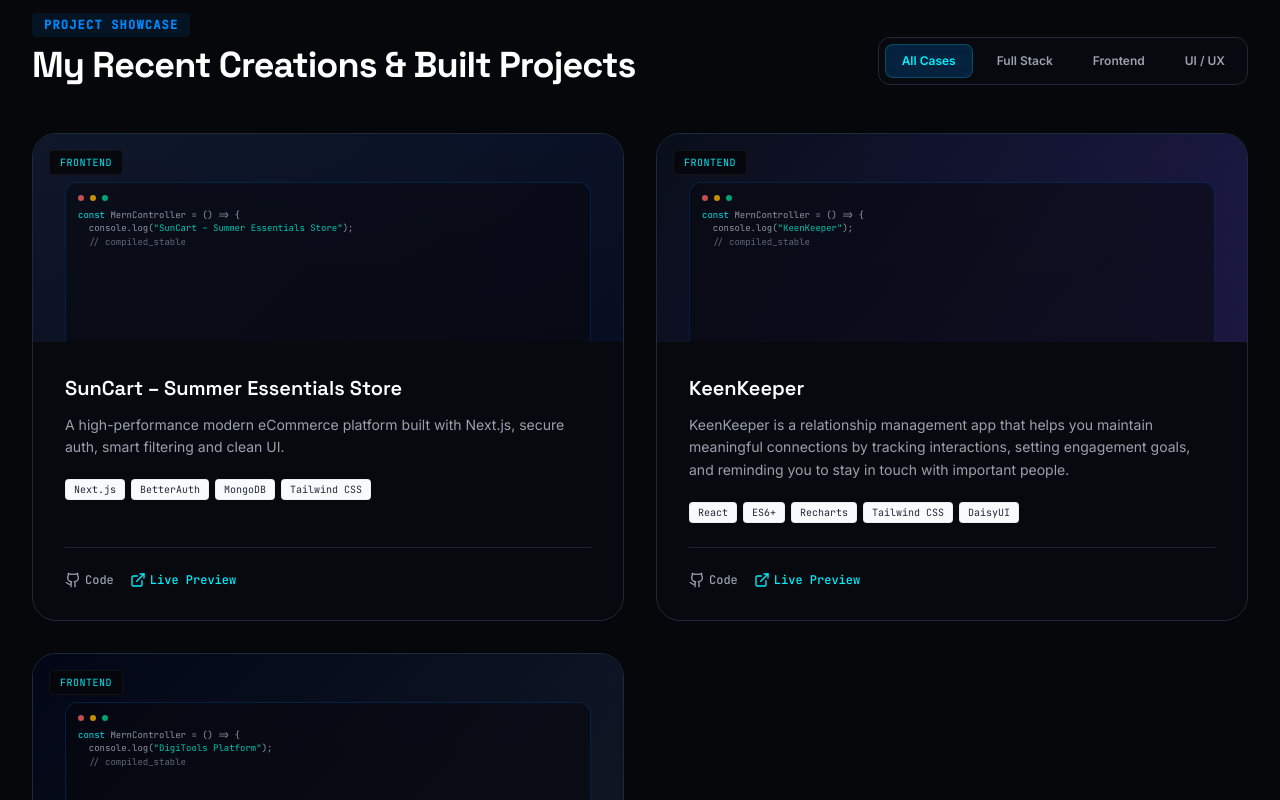
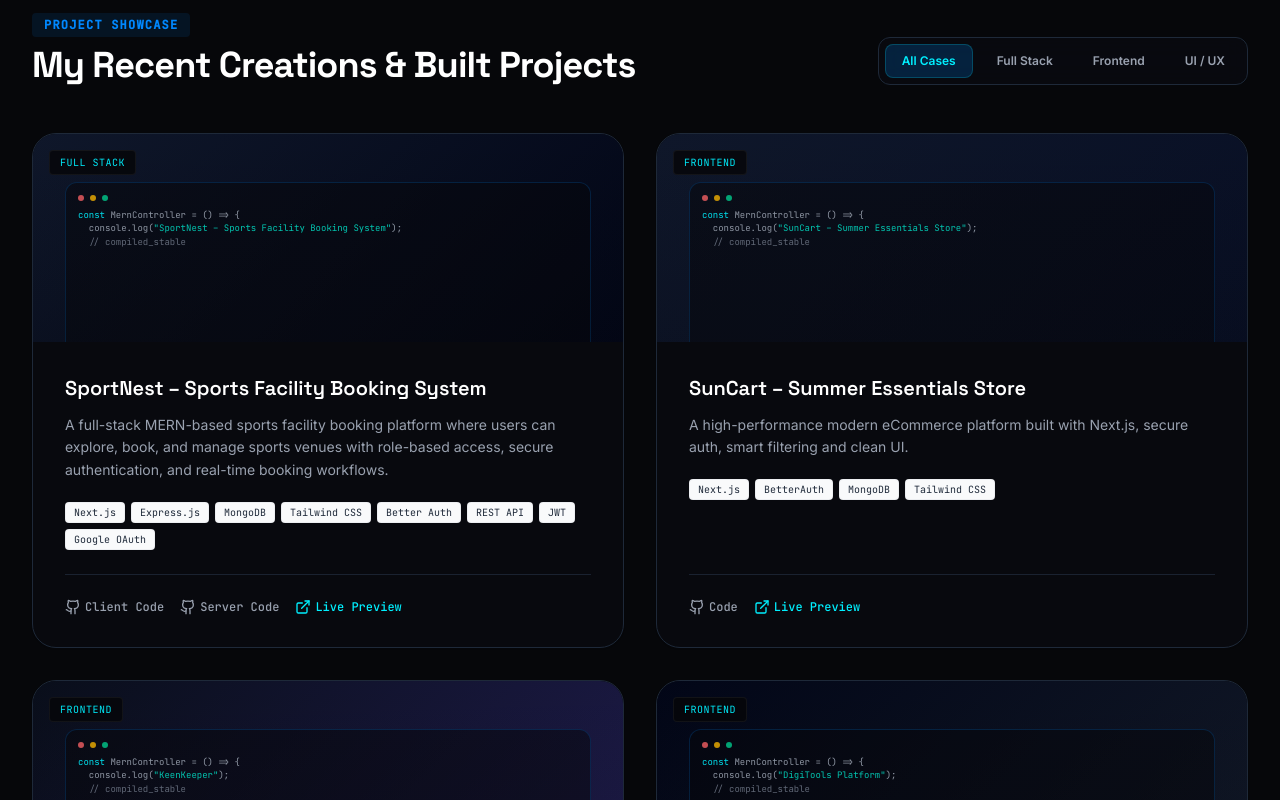
Before and after one commit to abutalha08/abu-talha-taufique, a React (Vite) app: page / in a window 1280 px wide. Shown: the part 3280-4080 px from the top of the page. Built offline with nearby package versions, Linux system fonts and the light colour scheme.

Commit message:
Create server and client github repo link seperately for full stack projects

```diff
--- a/src/App.tsx
+++ b/src/App.tsx
@@ -795,8 +795,16 @@
                     className="h-48 sm:h-52 w-full flex items-center justify-center p-6 relative overflow-hidden text-white"
                   >
                     {/* Floating Badge */}
+                    {/* Floating Badge (UPDATED: formatted category like first section) */}
                      <span className="absolute top-4 left-4 bg-charcoal-950/85 text-neon-cyan border border-white/5 px-2.5 py-1 rounded text-[10px] font-mono tracking-wider uppercase">
-                      {proj.category}
+                        {/* FIX: formatted category instead of raw value */}
+                        {proj.category === "fullstack"
+                          ? "FULL STACK"
+                          : proj.category === "frontend"
+                          ? "FRONTEND"
+                          : proj.category === "uiux"
+                          ? "UI / UX"
+                          : proj.category}
                       </span>
 
                     {/* Coding mockup wireframe decoration inside graphic mimicking Leo Carter reference */}
@@ -838,17 +846,54 @@
                     </div>
 
                     {/* Social connection & link footer */}
-                    <div className="flex items-center space-x-4 border-t border-gray-100 dark:border-gray-800/80 pt-6 mt-6">
-                      {proj.githubUrl && (
+                    {/* Social connection & link footer */}
+<div className="flex flex-wrap items-center gap-x-4 gap-y-2 border-t border-gray-100 dark:border-gray-800/80 pt-6 mt-6">
+
+  {/* FIX: fullstack projects now support separate client/server repos */}
+  {proj.category === "fullstack" ? (
+    <>
+      {/* Client Repo */}
+      {proj.githubClientUrl && (
+        <a
+          href={proj.githubClientUrl}
+          target="_blank"
+          referrerPolicy="no-referrer"
+          className="text-xs font-mono font-medium text-gray-600 dark:text-gray-400 hover:text-black dark:hover:text-white transition-all flex items-center gap-1 cursor-pointer"
+        >
+          <Github className="w-4 h-4" />
+          Client Code
+        </a>
+      )}
+
+      {/* Server Repo */}
+      {proj.githubServerUrl && (
+        <a
+          href={proj.githubServerUrl}
+          target="_blank"
+          referrerPolicy="no-referrer"
+          className="text-xs font-mono font-medium text-gray-600 dark:text-gray-400 hover:text-black dark:hover:text-white transition-all flex items-center gap-1 cursor-pointer"
+        >
+          <Github className="w-4 h-4" />
+          Server Code
+        </a>
+      )}
+    </>
+  ) : (
+    // fallback for frontend/uiux projects
+    proj.githubUrl && (
       <a
         href={proj.githubUrl}
         target="_blank"
         referrerPolicy="no-referrer"
         className="text-xs font-mono font-medium text-gray-600 dark:text-gray-400 hover:text-black dark:hover:text-white transition-all flex items-center gap-1 cursor-pointer"
       >
-                          <Github className="w-4 h-4" /> Code
+        <Github className="w-4 h-4" />
+        Code
       </a>
+    )
   )}
+
+  {/* Live link stays same */}
   {proj.liveUrl && (
     <a
       href={proj.liveUrl}
@@ -856,7 +901,8 @@
       referrerPolicy="no-referrer"
       className="text-xs font-mono font-medium text-neon-blue dark:text-neon-cyan hover:underline transition-all flex items-center gap-1 cursor-pointer"
     >
-                          <ExternalLink className="w-4 h-4" /> Live Preview
+      <ExternalLink className="w-4 h-4" />
+      Live Preview
     </a>
   )}
 </div>
--- a/src/data.tsx
+++ b/src/data.tsx
@@ -60,8 +60,25 @@
 ];
 
 export const projectsData: Project[] = [
+
+ {
+  id: "proj-1",
+  title: "SportNest – Sports Facility Booking System",
+  description: "A full-stack MERN-based sports facility booking platform where users can explore, book, and manage sports venues with role-based access, secure authentication, and real-time booking workflows.",
+  tags: ["Next.js", "Express.js", "MongoDB", "Tailwind CSS", "Better Auth", "REST API", "JWT", "Google OAuth"],
+  githubClientUrl: "https://github.com/abutalha08/sport-nest-client",
+  githubServerUrl: "https://github.com/abutalha08/sport-nest-server",
+  liveUrl: "https://sport-nest-client-phi.vercel.app",
+  image: "linear-gradient(135deg, #0f172a 0%, #020617 100%)",
+  featured: true,
+  category: "fullstack",
+  stats: [
+    { label: "Bookings Flow", value: "Real-time" },
+    { label: "Role System", value: "RBAC" }
+  ]
+},
   {
-    id: "proj-1",
+    id: "proj-2",
     title: "SunCart – Summer Essentials Store",
     description: "A high-performance modern eCommerce platform built with Next.js, secure auth, smart filtering and clean UI.",
     tags: ["Next.js", "BetterAuth", "MongoDB", "Tailwind CSS"],
@@ -76,7 +93,7 @@
     ]
   },
   {
-    id: "proj-2",
+    id: "proj-3",
     title: "KeenKeeper",
     description: "KeenKeeper is a relationship management app that helps you maintain meaningful connections by tracking interactions, setting engagement goals, and reminding you to stay in touch with important people.",
     tags: ["React", "ES6+", "Recharts", "Tailwind CSS", "DaisyUI"],
@@ -91,7 +108,7 @@
     ]
   },
   {
-    id: "proj-3",
+    id: "proj-4",
     title: "DigiTools Platform",
     description: "A modern digital marketplace where users can explore, manage, and purchase high-quality digital tools with a seamless experience.",
     tags: ["React", "ES6+","Tailwind CSS", "DaisyUI"],
--- a/src/types.ts
+++ b/src/types.ts
@@ -11,6 +11,8 @@
   description: string;
   tags: string[];
   githubUrl?: string;
+  githubClientUrl?: string;
+  githubServerUrl?: string;
   liveUrl?: string;
   image: string; // Background style/gradient or illustration
   featured: boolean;
```
Lines whose indentation alone changed are shown as unchanged.
